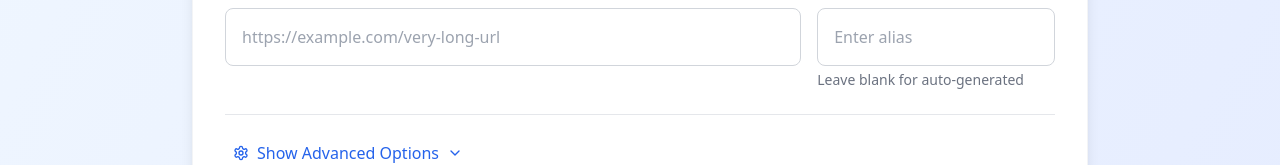
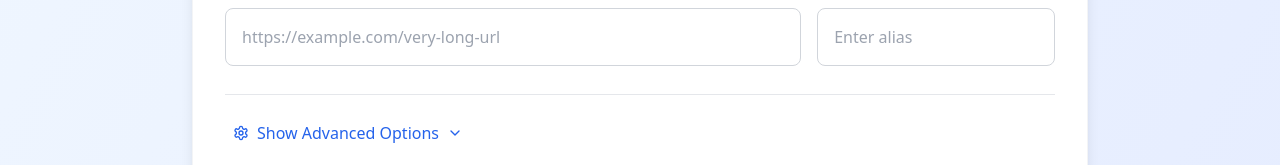
Before and after one commit to shrtnly/Shrtnly, a React (Vite) app: page / in a window 1280 px wide. Shown: the part 294-459 px from the top of the page. Built offline with nearby package versions, Linux system fonts and the light colour scheme; no server answers.

Commit message:
Updated LinkForm.tsx

```diff
--- a/src/components/LinkForm.tsx
+++ b/src/components/LinkForm.tsx
@@ -239,7 +239,7 @@ const LinkForm: React.FC<LinkFormProps> = ({ onLinkCreated }) => {
               title="Only letters, numbers, hyphens, and underscores allowed"
             />
             <p className="mt-1 text-xs sm:text-sm text-gray-500">
-              Leave blank for auto-generated
+
             </p>
           </div>
         </div>
```
